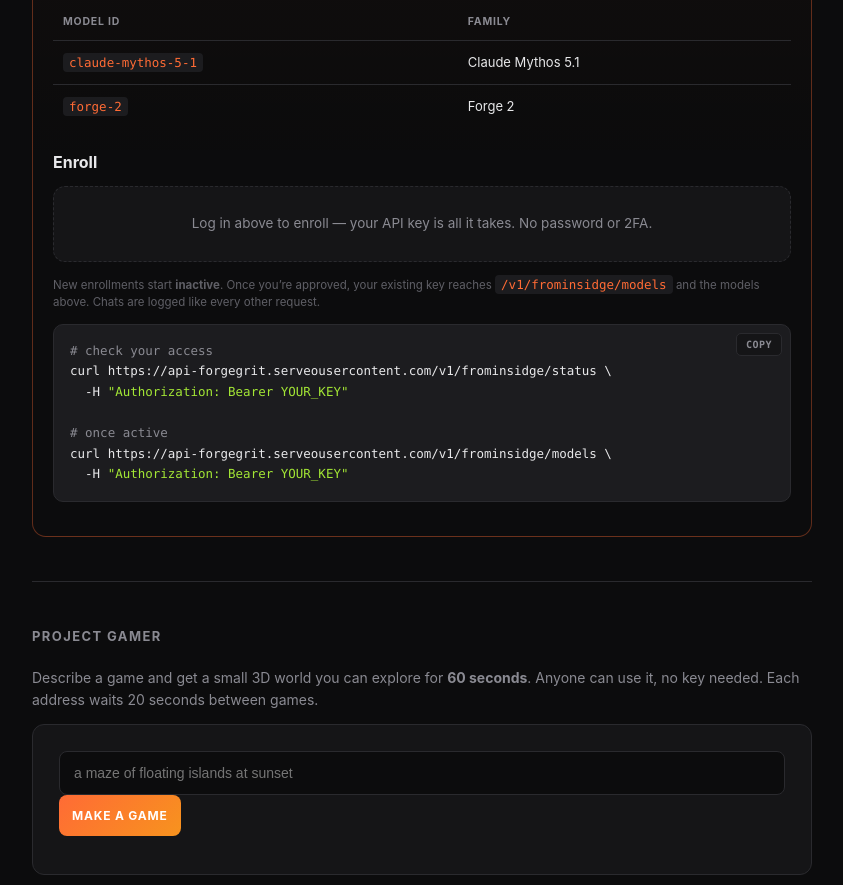
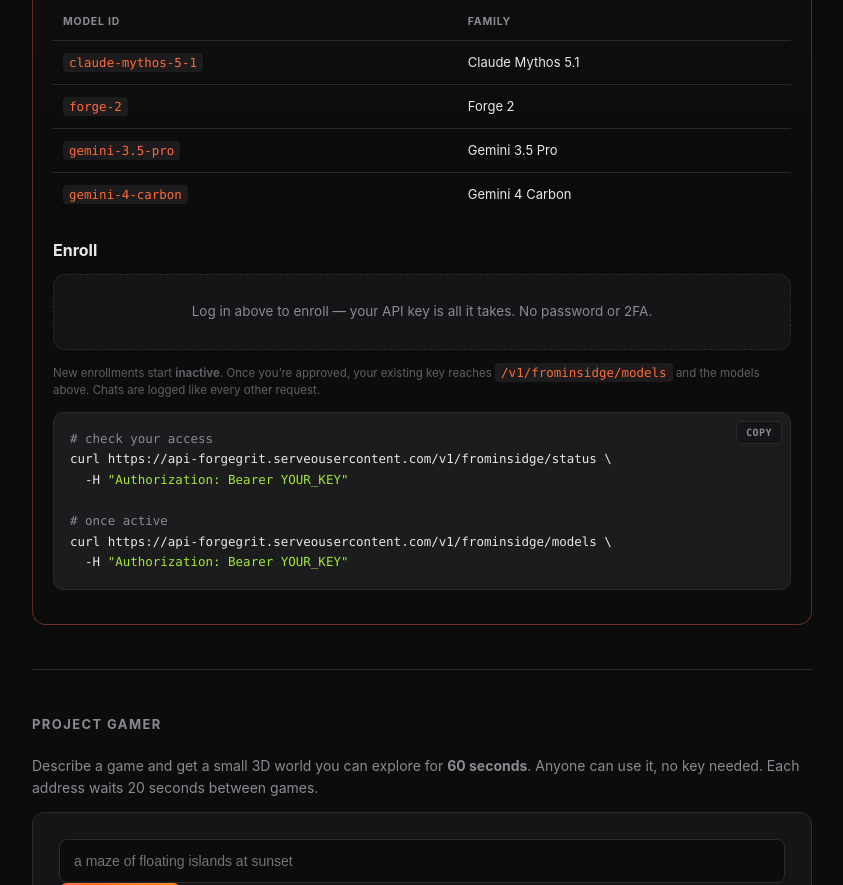
Before and after one commit to Trey16885/forgegrit, a plain HTML site: page index.html in a window 1280 px wide. Shown: the part 2040-2925 px from the top of the page, without its empty margins (218-1061 px from the left). Drawn offline with Linux system fonts and the light colour scheme; no server answers.

Commit message:
Add files via upload

```diff
--- a/index.html
+++ b/index.html
@@ -388,6 +388,8 @@ footer{padding:40px 0 60px;text-align:center;color:#555;font-size:12px}
       <tbody>
         <tr><td><code>claude-mythos-5-1</code></td><td>Claude Mythos 5.1</td></tr>
         <tr><td><code>forge-2</code></td><td>Forge 2</td></tr>
+        <tr><td><code>gemini-3.5-pro</code></td><td>Gemini 3.5 Pro</td></tr>
+        <tr><td><code>gemini-4-carbon</code></td><td>Gemini 4 Carbon</td></tr>
       </tbody>
     </table>
 
```
